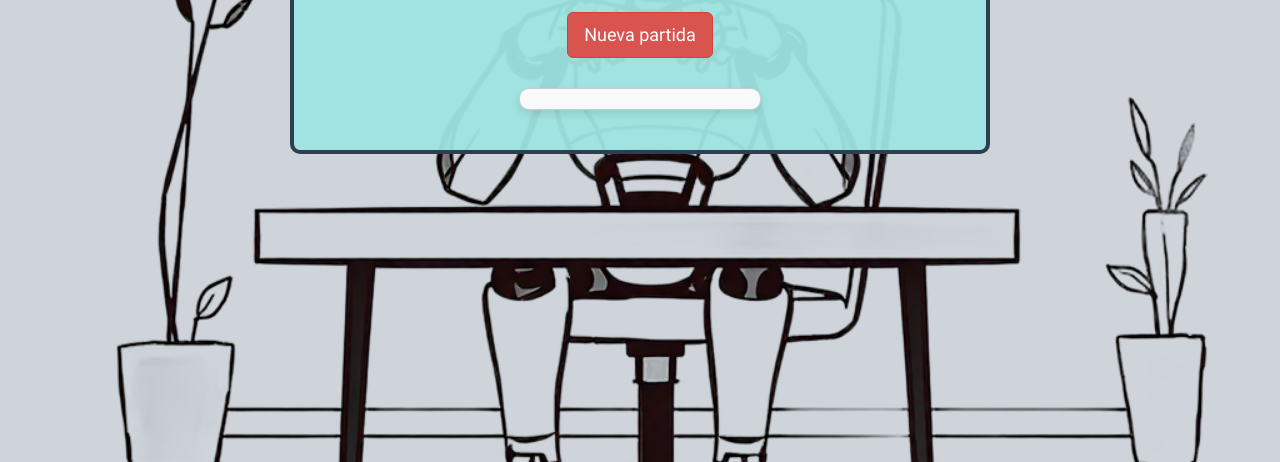
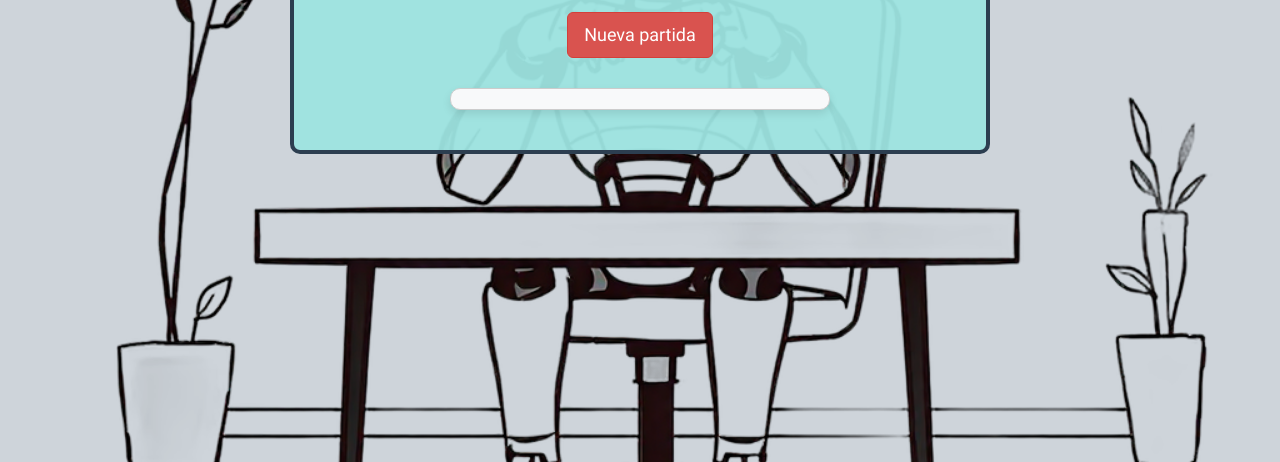
Before and after one commit to AlejandroCaldi/proyecto-final-grupo, a website built with Parcel: page front/src/index.html in a window 1280 px wide. Shown: the part 338-800 px from the top of the page. Built offline with nearby package versions, Linux system fonts and the light colour scheme; files whose address does not match are found by name.

Commit message:
CSS resp servidor más ancha

```diff
--- a/front/src/css/estilos.css
+++ b/front/src/css/estilos.css
@@ -202,7 +202,7 @@ input, label {
   padding: 10px; /* Espaciado alrededor del texto */
   border-radius: 10px; /* Bordes redondeados */
   border: 1px solid #ccc; /* Borde sutil */
-  max-width: 35%; /* Asegura que el mensaje no ocupe todo el ancho */
+  max-width: 55%; /* Asegura que el mensaje no ocupe todo el ancho */
   margin: 30px auto; /* Centra el bloque y da espacio alrededor */
   box-shadow: 0 4px 8px rgba(0, 0, 0, 0.1); /* Sombra suave */
   text-align: center; /* Alineación de texto al centro */
```
